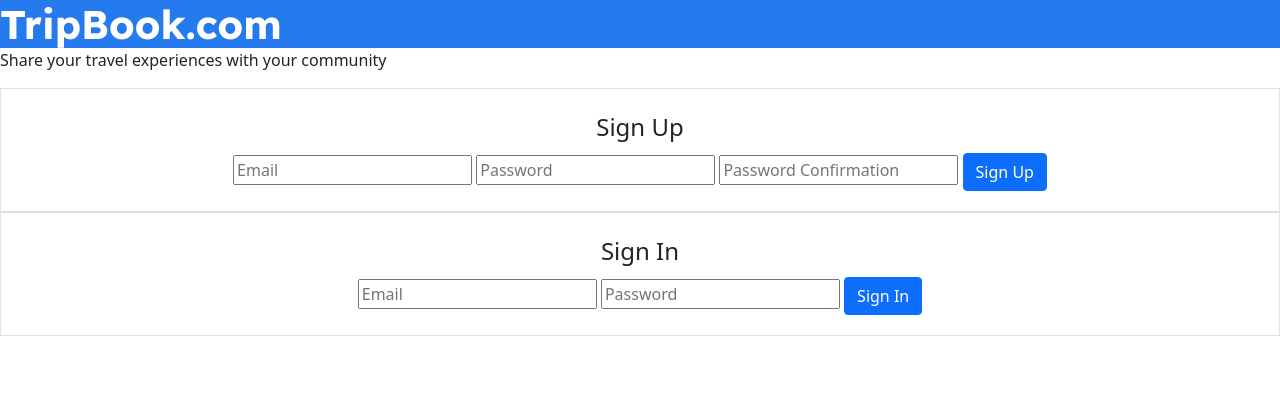
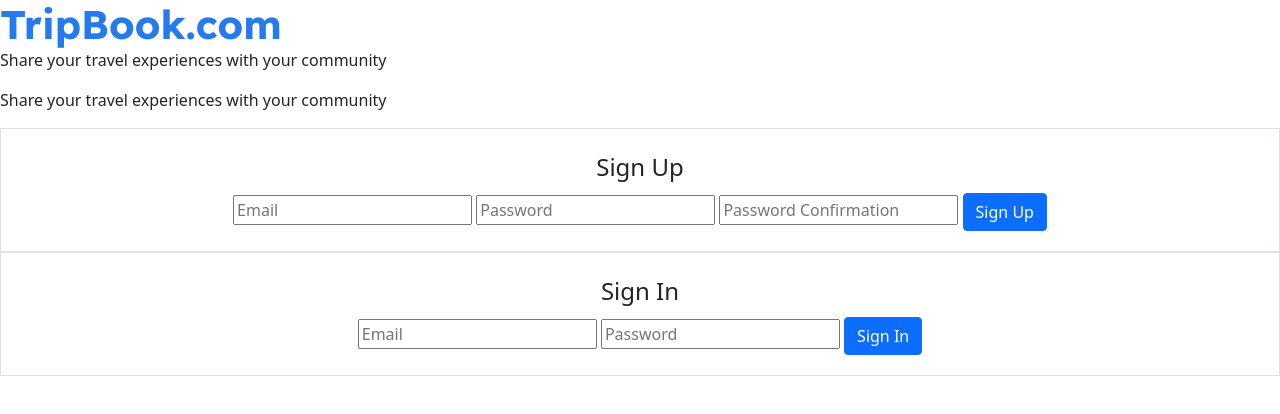
Before and after one commit to samyfrey/tripBook-client, a website built with webpack: page index.html in a window 1280 px wide. Built offline with nearby package versions, Linux system fonts and the light colour scheme.

Commit message:
first round

```diff
--- a/app/styles/index.scss
+++ b/app/styles/index.scss
@@ -60,6 +60,9 @@ body {
     display: inline-block;
     background-color: rgb(37, 122, 238);
     width: 100%;
-    position: relative
-
+    position: relative;
+    display: none
 }
+#intro-block h1 {
+    color: rgb(37, 122, 238);
+}
--- a/index.html
+++ b/index.html
@@ -12,6 +12,16 @@
       <script src="public/application.js" type="text/javascript" charset="utf-8" defer></script>
     </head>
     <body>
+
+      <section class="before-sign-in">
+
+
+      <div id="intro-block">
+        <!-- could use the same as above and use ultiple classes in css to show -->
+        <h1>TripBook.com</h1>
+        <p>Share your travel experiences with your community</p>
+      </div>
+
       <div id="top-bar">
         <h1>TripBook.com</h1>
         <button class="btn btn-danger after-sign-in" id="sign-out">Sign Out</button>
@@ -39,6 +49,9 @@
       </form>
 
     </section>
+
+    </section>
+
 
     <div id="user-display"></div>
       <!-- we only this section to be visible after you sign in, by default it should not be displayed-->
```
